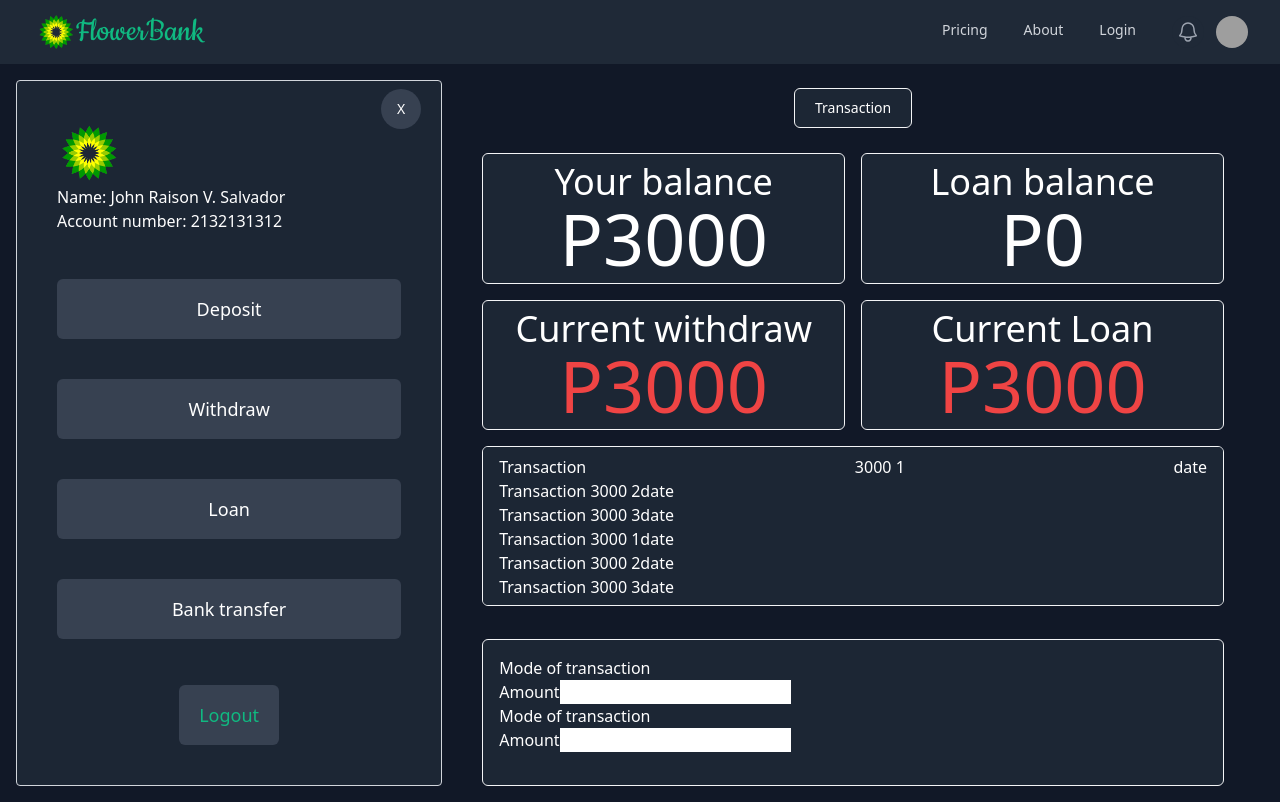
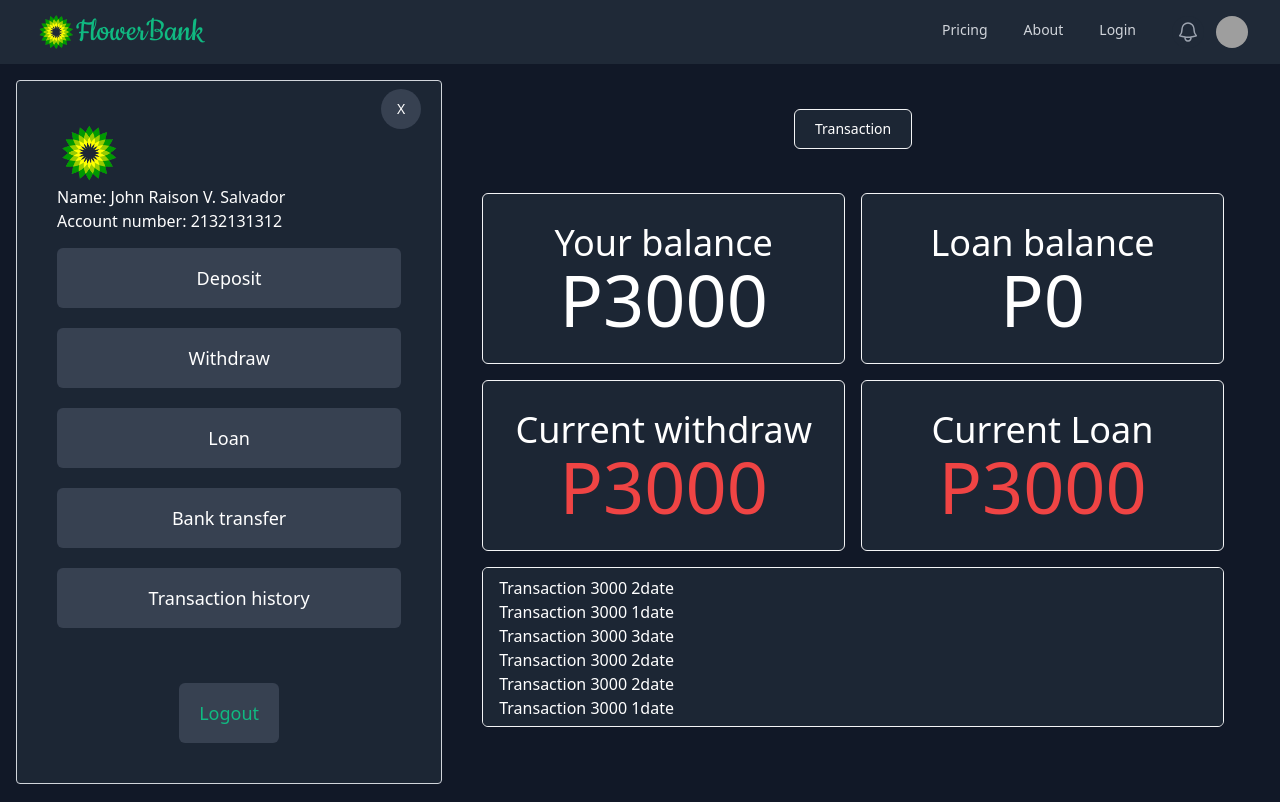
Before and after one commit to Pngtaq/Banking-app-2, a React (Vite) app: page /applayout in a window 1280 px wide. Built offline with nearby package versions, Linux system fonts and the light colour scheme; grey boxes are pictures that could not be loaded.

Commit message:
Finishing style

```diff
--- a/src/components/UserAccountDetails.jsx
+++ b/src/components/UserAccountDetails.jsx
@@ -20,8 +20,8 @@ export default function UserAccountDetails() {
         <h1 className="text-4xl">Current Loan</h1>
         <h1 className="text-7xl text-red-500">P3000</h1>
       </div>
-      <div className="font-medium  col-span-2 bg-gray-800 rounded-md bg-clip-padding backdrop-filter backdrop-blur-sm bg-opacity-90 border border-gray-100 h-40 overflow-auto py-2 px-4">
-        <div className="flex flex-col">
+      <div className="font-medium  col-span-2 bg-gray-800 rounded-md bg-clip-padding backdrop-filter backdrop-blur-sm bg-opacity-90 border border-gray-100 h-40 py-2 px-4 overflow-y-auto">
+        <div className="flex flex-col-reverse flex-end">
           <div>
             <p className="flex justify-between">
               <span>Transaction </span> <span>3000 1</span>
@@ -156,14 +156,6 @@ export default function UserAccountDetails() {
           </div>
         </div>
       </div>
-      <div className=" bg-gray-800 rounded-md bg-clip-padding backdrop-filter backdrop-blur-sm bg-opacity-90 border border-gray-100 col-span-2 p-4">
-        <h1>Mode of transaction</h1>
-        <label>Amount</label>
-        <input />
-        <h1>Mode of transaction</h1>
-        <label>Amount</label>
-        <input />
-      </div>
     </div>
   );
 }
--- a/src/components/UserMenu.jsx
+++ b/src/components/UserMenu.jsx
@@ -14,18 +14,21 @@ export default function UserMenu({ handleIsOpen }) {
           <p>Account number: 2132131312</p>
         </div>
       </div>
-      <div className="flex flex-col  text-center ">
-        <button className="rounded-md px-5 py-4 font-medium bg-gray-700 text-lg mt-10 hover:bg-gray-500">
+      <div className="flex flex-col  text-center gap-5">
+        <button className="rounded-md px-5 py-4 font-medium bg-gray-700 text-lg  hover:bg-gray-500">
           Deposit
         </button>
-        <button className="rounded-md px-5 py-4 font-medium bg-gray-700 text-lg mt-10 hover:bg-gray-500">
+        <button className="rounded-md px-5 py-4 font-medium bg-gray-700 text-lg  hover:bg-gray-500">
           Withdraw
         </button>
-        <button className="rounded-md px-5 py-4 font-medium bg-gray-700 text-lg mt-10 hover:bg-gray-500">
+        <button className="rounded-md px-5 py-4 font-medium bg-gray-700 text-lg  hover:bg-gray-500">
           Loan
         </button>
-        <button className="rounded-md px-5 py-4 font-medium bg-gray-700 text-lg mt-10 hover:bg-gray-500">
+        <button className="rounded-md px-5 py-4 font-medium bg-gray-700 text-lg  hover:bg-gray-500">
           Bank transfer
+        </button>
+        <button className="rounded-md px-5 py-4 font-medium bg-gray-700 text-lg  hover:bg-gray-500">
+          Transaction history
         </button>
       </div>
       <div className="mx-auto">
--- a/src/index.css
+++ b/src/index.css
@@ -8,19 +8,3 @@
   background-color: rgb(55 65 81);
   color: white;
 }
-
-/* width */
-::-webkit-scrollbar {
-  width: 10px;
-}
-
-/* Handle */
-::-webkit-scrollbar-thumb {
-  background: #ffffff;
-  border-radius: 5px;
-}
-
-/* Handle on hover */
-::-webkit-scrollbar-thumb:hover {
-  background: #ffffff;
-}
--- a/src/pages/About.jsx
+++ b/src/pages/About.jsx
@@ -6,8 +6,8 @@ export default function About() {
       <PageNav />
       <section className="flex md:flex-row flex-col h-full text-white justify-center items-center">
         <div className="p-6 flex flex-col justify-center items-center text-center">
-          <h1 className="sm:text-6xl text-4xl">Lorem ipsum dolor</h1>
-          <h1 className="sm:text-6xl text-4xl">Lorem ipsum dolor</h1>
+          <h1 className="sm:text-7xl text-4xl">Lorem ipsum dolor</h1>
+          <h1 className="sm:text-7xl text-4xl">Lorem ipsum dolor</h1>
           <p>
             Lorem ipsum dolor sit amet consectetur adipisicing elit. Possimus,
             veniam perferendis recusandae sed consequatur aliquam? Rem iure
--- a/src/pages/Pricing.jsx
+++ b/src/pages/Pricing.jsx
@@ -4,7 +4,7 @@ export default function Pricing() {
   return (
     <div className="grid h-screen grid-rows-[auto_1fr]">
       <PageNav />
-      <section className="flex md:flex-row flex-col text-white pt-10 h-5/6 justify-center items-center">
+      <section className="flex md:flex-row flex-col text-white pt-10 h-full justify-center items-center">
         <div className="p-6 flex flex-col justify-center items-center text-center">
           <h1 className="sm:text-7xl text-4xl">Simple pricing.</h1>
           <h1 className="sm:text-7xl text-4xl">
```
